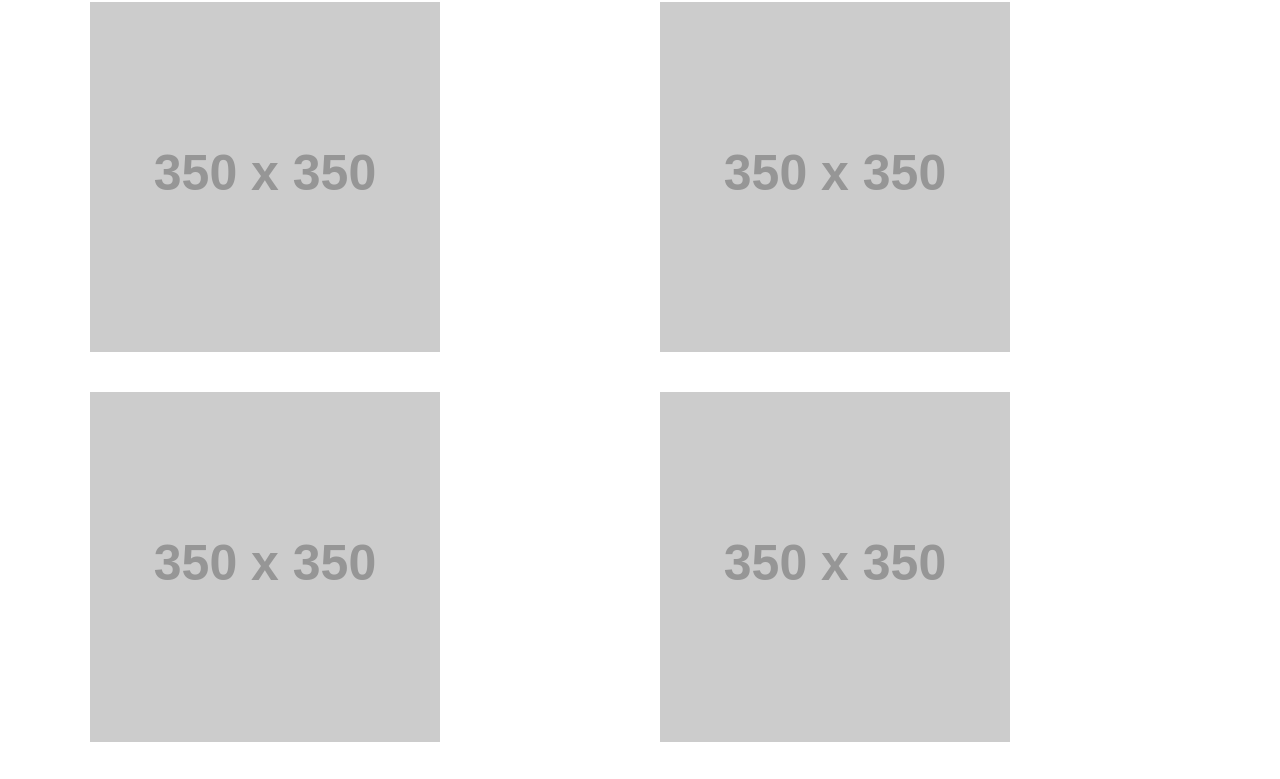
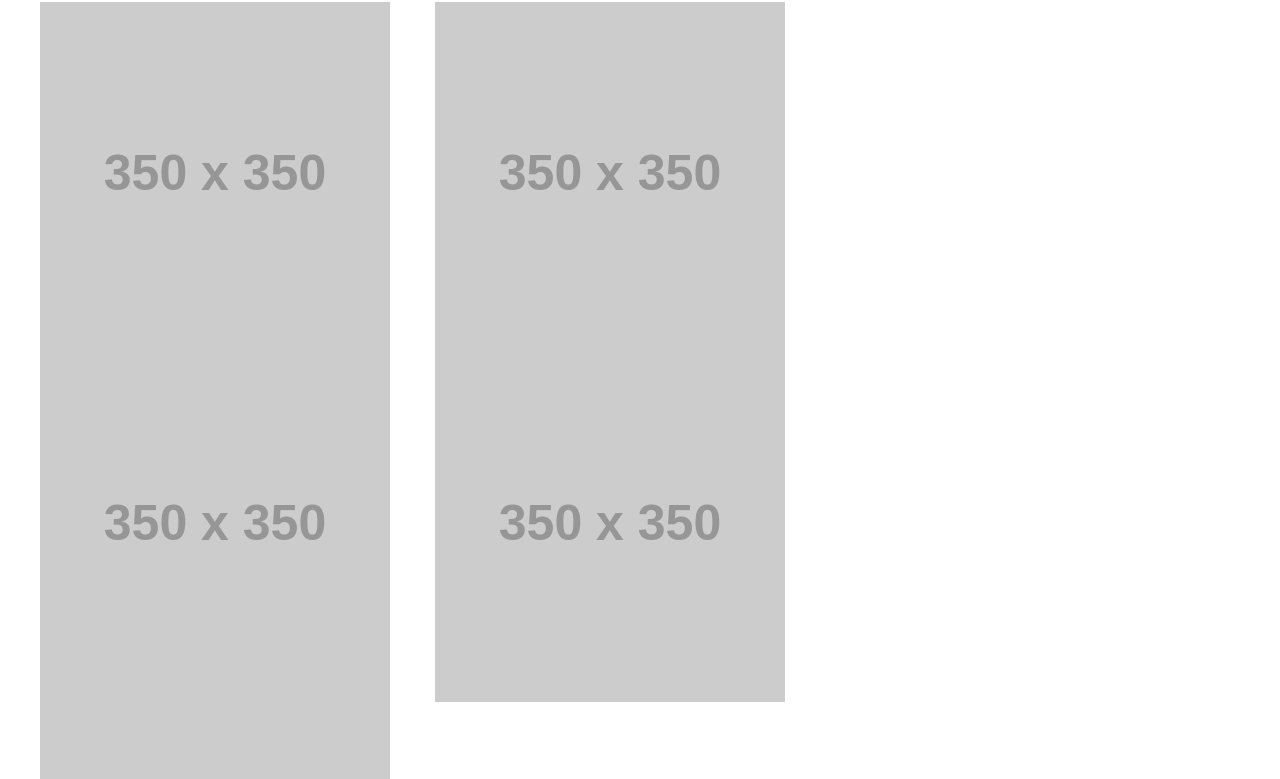
Before and after one commit to nikolaslenning/responsive-portfolio, a plain HTML site: page portfolio.html in a window 1280 px wide. Shown: the part 130-909 px from the top of the page. Drawn offline with nearby package versions, Linux system fonts and the light colour scheme; placeholder pictures from the web are drawn by us.

Commit message:
fixed broken clearfix

```diff
--- a/portfolio.html
+++ b/portfolio.html
@@ -4,9 +4,7 @@
 <head>
     <meta charset="UTF-8">
     <meta name="viewport" content="width=device-width, initial-scale=1.0">
-    <!-- MeyerWeb CSS Reset -->
-    <link rel="stylesheet" href="reset.css">
-    <!-- Bootstrap CSS Link-->
+        <!-- Bootstrap CSS Link-->
     <link rel="stylesheet" href="https://stackpath.bootstrapcdn.com/bootstrap/4.5.0/css/bootstrap.min.css"
     integrity="sha384-9aIt2nRpC12Uk9gS9baDl411NQApFmC26EwAOH8WgZl5MYYxFfc+NcPb1dKGj7Sk" crossorigin="anonymous">
     <title>Responsive Portfolio</title>
@@ -15,7 +13,7 @@
 </head>
 
 <body>
-    <!-- Navbar Bootstrap CSS -->
+    <!-- Navbar Bootstrap CSS-- Added clearfix & floats to align Navbar elements -->
    <nav class="navbar navbar-expand-lg navbar-light bg-light clearfix">
        <a class="col-lg-9 navbar-brand float-left" href="#">Nikolas Lenning</a>
         <button class="navbar-toggler float-right" type="button" data-toggle="collapse" data-target="#navbarNavAltMarkup" aria-controls="navbarNavAltMarkup" aria-expanded="false" aria-label="Toggle navigation">
@@ -32,13 +30,13 @@
 
     <div class="container">
         <!-- Placeholder Images -->
-        <div class="row">
+        <div class="row clearfix">
             <h1 class="col-lg-12 h1">Portfolio</h1>
-            <a class="col-12 col-lg-6  placeholder" href="https://placeholder.com"><img src="https://via.placeholder.com/350"></a>
-            <a class="col-12 col-lg-6  placeholder" href="https://placeholder.com"><img src="https://via.placeholder.com/350"></a>
-            <a class="col-12 col-lg-6  placeholder" href="https://placeholder.com"><img src="https://via.placeholder.com/350"></a>
-            <a class="col-12 col-lg-6  placeholder" href="https://placeholder.com"><img src="https://via.placeholder.com/350"></a>
-            <a class="col-12 col-lg-6  placeholder" href="https://placeholder.com"><img src="https://via.placeholder.com/350"></a>
+            <a class="col-12 col-lg-6 placeholder" href="https://placeholder.com"><img src="https://via.placeholder.com/350"></a>
+            <a class="col-12 col-lg-6 placeholder" href="https://placeholder.com"><img src="https://via.placeholder.com/350"></a>
+            <a class="col-12 col-lg-6 placeholder" href="https://placeholder.com"><img src="https://via.placeholder.com/350"></a>
+            <a class="col-12 col-lg-6 placeholder" href="https://placeholder.com"><img src="https://via.placeholder.com/350"></a>
+            <a class="col-12 col-lg-6 placeholder" href="https://placeholder.com"><img src="https://via.placeholder.com/350"></a>
         </div>
     </div>
 
--- a/style.css
+++ b/style.css
@@ -1,6 +1,3 @@
-/* *{
-    flex: none;
-    } */
 
 .navbar-brand{
     color: white !important; /*Figure out a way to make override default CSS styling without using IMPORTANT*/
@@ -10,7 +7,8 @@
 
 .placeholder{
     padding: 20px;
-
+    margin: 0;
+    max-width: 390px;
 }
 
 .h1{
@@ -19,6 +17,7 @@ color: teal;
 
 .container{
     justify-content: center;
+    margin: 20px;
 }
 
 .card{
```
